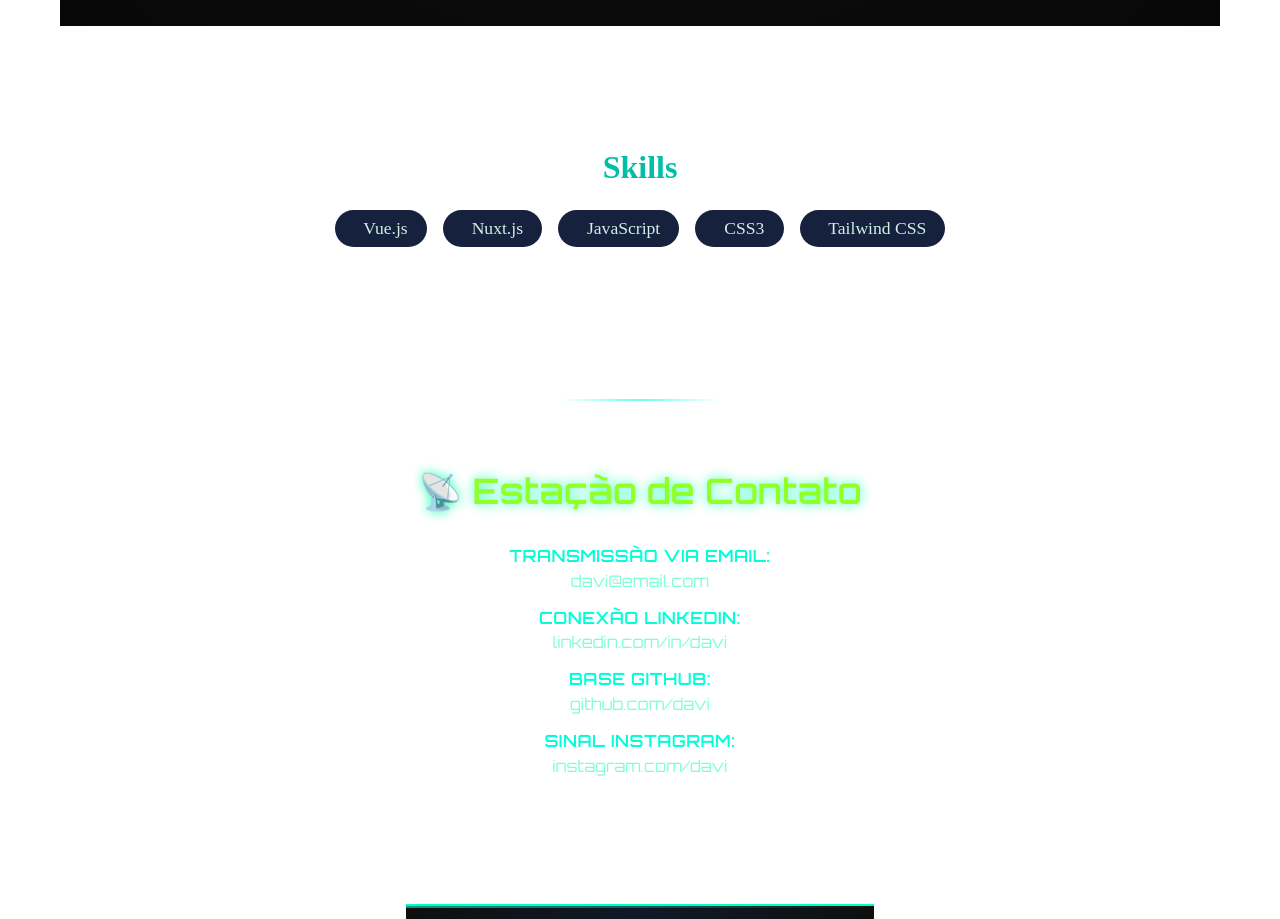
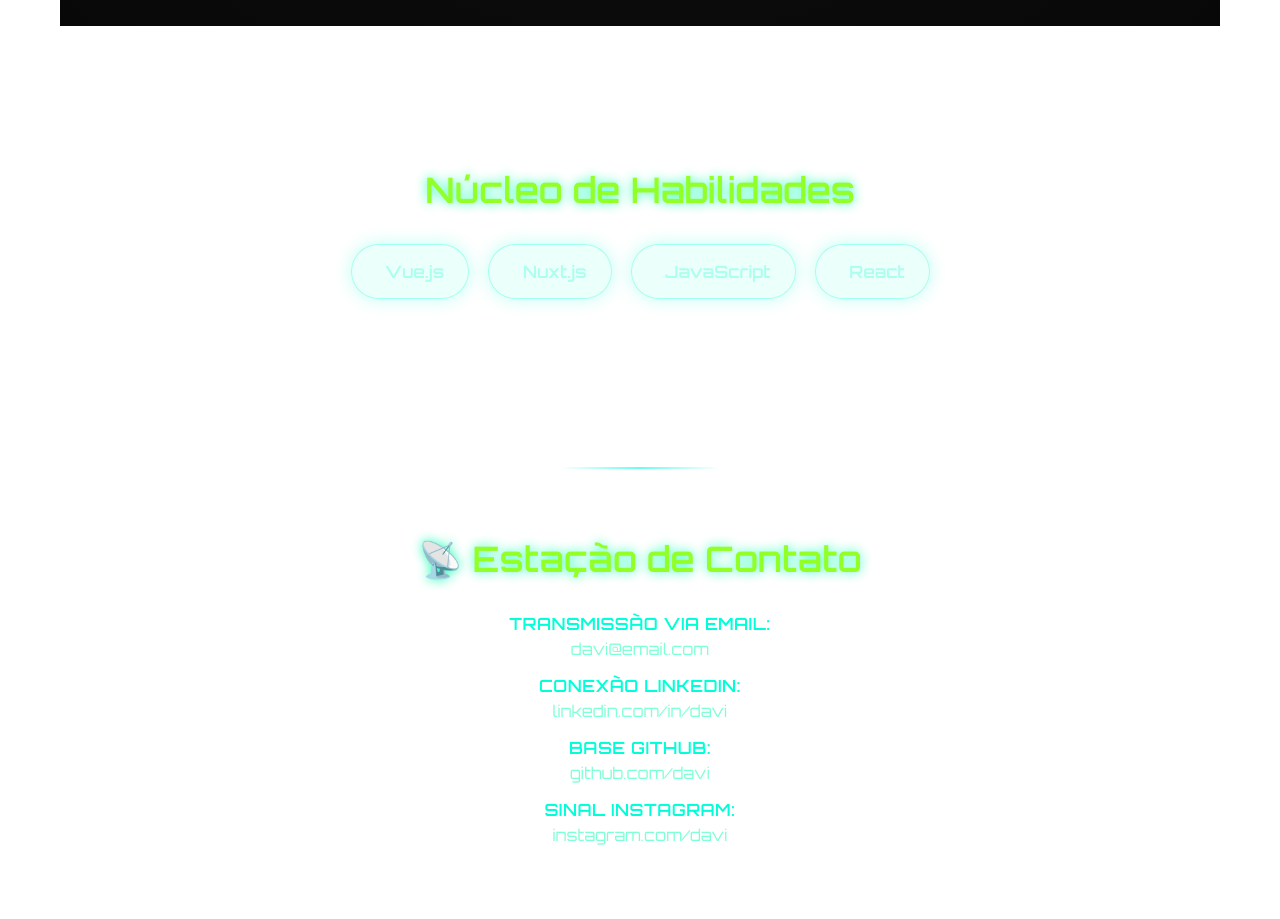
Before and after one commit to Davi-Choradeira/Davi-RS, a Nuxt app: page / in a window 1280 px wide. Shown: the part 2640-3559 px from the top of the page. Built offline with nearby package versions, Linux system fonts and the light colour scheme; grey boxes are pictures that could not be loaded.

Commit message:
Melhorias no Skill.vue

```diff
--- a/components/Skill.vue
+++ b/components/Skill.vue
@@ -1,10 +1,10 @@
 <template>
   <section class="skills">
-    <h2>Skills</h2>
+    <h2> Núcleo de Habilidades</h2>
     <ul>
       <li v-for="skill in skills" :key="skill.name" :title="skill.name">
         <span class="icon">{{ skill.icon }}</span>
-        {{ skill.name }}
+        <span class="text">{{ skill.name }}</span>
       </li>
     </ul>
   </section>
@@ -15,56 +15,90 @@ const skills = [
   { name: 'Vue.js', icon: '' },
   { name: 'Nuxt.js', icon: '' },
   { name: 'JavaScript', icon: '' },
-  { name: 'CSS3', icon: '' },
-  { name: 'Tailwind CSS', icon: '' }
+  { name: 'React', icon: '' }
 ];
 </script>
 
 <style scoped>
+@import url('https://fonts.googleapis.com/css2?family=Orbitron:wght@500&display=swap');
+
 .skills {
-  max-width: 800px;
-  margin: 4rem auto;
-  padding: 0 1rem;
+  max-width: 900px;
+  margin: 5rem auto;
+  padding: 0 2rem;
   text-align: center;
+  font-family: 'Orbitron', sans-serif;
+  color: #ccffee;
+  position: relative;
+  z-index: 1;
 }
 
 .skills h2 {
-  font-size: 2rem;
-  color: #00bfa6;
-  margin-bottom: 1.5rem;
-  font-weight: 600;
+  font-size: 2.2rem;
+  color: #7fff00;
+  margin-bottom: 2rem;
+  text-shadow: 0 0 12px #00ffae;
+  animation: flicker 2s infinite alternate;
+}
+
+@keyframes flicker {
+  0%, 100% { opacity: 1; }
+  50% { opacity: 0.85; }
 }
 
 .skills ul {
   display: flex;
+  flex-wrap: wrap;
   justify-content: center;
-  flex-wrap: wrap;
-  gap: 1rem;
+  gap: 1.2rem;
   padding: 0;
   list-style: none;
 }
 
 .skills li {
-  background-color: #16213e;
-  color: #d1f0e6;
-  padding: 0.5rem 1.2rem;
-  border-radius: 20px;
-  font-weight: 500;
-  font-size: 1.1rem;
+  background: rgba(0, 255, 204, 0.08);
+  border: 1px solid rgba(0, 255, 204, 0.3);
+  box-shadow: 0 0 15px rgba(0, 255, 204, 0.15), inset 0 0 10px rgba(0, 255, 204, 0.1);
+  padding: 1rem 1.5rem;
+  border-radius: 50px;
   display: flex;
   align-items: center;
   gap: 0.6rem;
+  color: #aaffee;
+  font-size: 1.05rem;
+  transition: transform 0.3s ease, box-shadow 0.3s ease;
+  backdrop-filter: blur(6px);
   cursor: default;
-  transition: background-color 0.3s ease;
-  user-select: none;
+  animation: pulse 3s infinite ease-in-out;
 }
 
 .skills li:hover {
-  background-color: #00bfa6;
-  color: #16213e;
+  transform: scale(1.08);
+  box-shadow: 0 0 25px rgba(0, 255, 204, 0.5), inset 0 0 15px rgba(127, 255, 212, 0.3);
+}
+
+@keyframes pulse {
+  0% { box-shadow: 0 0 10px rgba(0,255,204,0.1); }
+  50% { box-shadow: 0 0 20px rgba(0,255,204,0.3); }
+  100% { box-shadow: 0 0 10px rgba(0,255,204,0.1); }
 }
 
 .icon {
   font-size: 1.3rem;
 }
+
+.text {
+  font-weight: 600;
+}
+
+@media (max-width: 600px) {
+  .skills h2 {
+    font-size: 1.6rem;
+  }
+
+  .skills li {
+    font-size: 0.95rem;
+    padding: 0.8rem 1.2rem;
+  }
+}
 </style>
```
